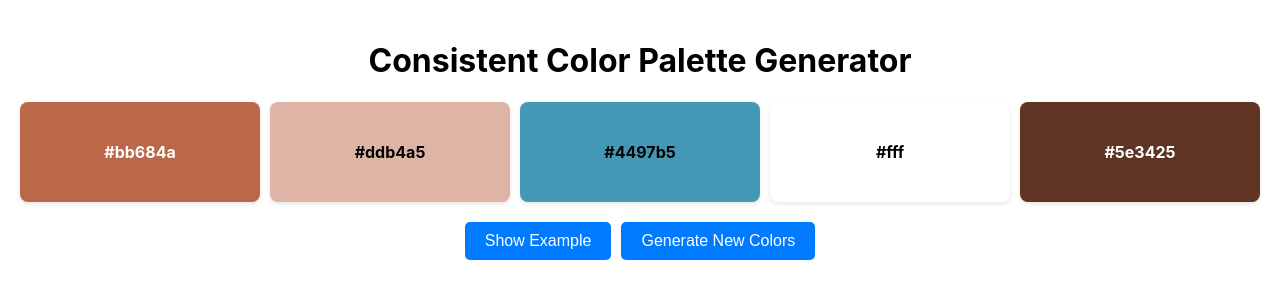
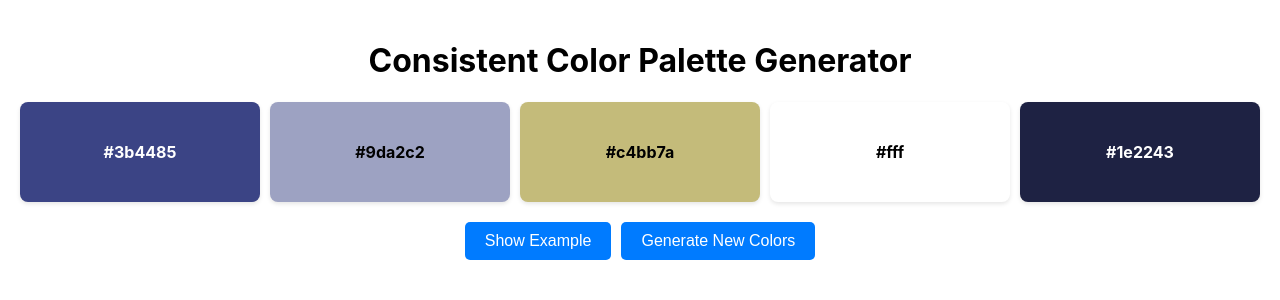
Before and after one commit to 1031minjung/react-color-palette, a React (Create React App) app: page / in a window 1280 px wide. Shown: the top 300 px of the page. Built offline with nearby package versions, Linux system fonts and the light colour scheme.

Commit message:
updated the default colors

```diff
--- a/src/App.js
+++ b/src/App.js
@@ -74,11 +74,11 @@ function App() {
   const [displayExample, setDisplayExample] = useState(false);
 
   const [palette, setPalette] = useState({
-    mainColor: '#bb684a',
-    subMainColor: '#ddb4a5',
-    accentColor: '#4497b5',
+    mainColor: '#3b4485',
+    subMainColor: '#9da2c2',
+    accentColor: '#c4bb7a',
     textColor: '#fff',
-    linkColor: '#5e3425',
+    linkColor: '#1e2243',
   });
 
   const toggleExample = () => {
```
